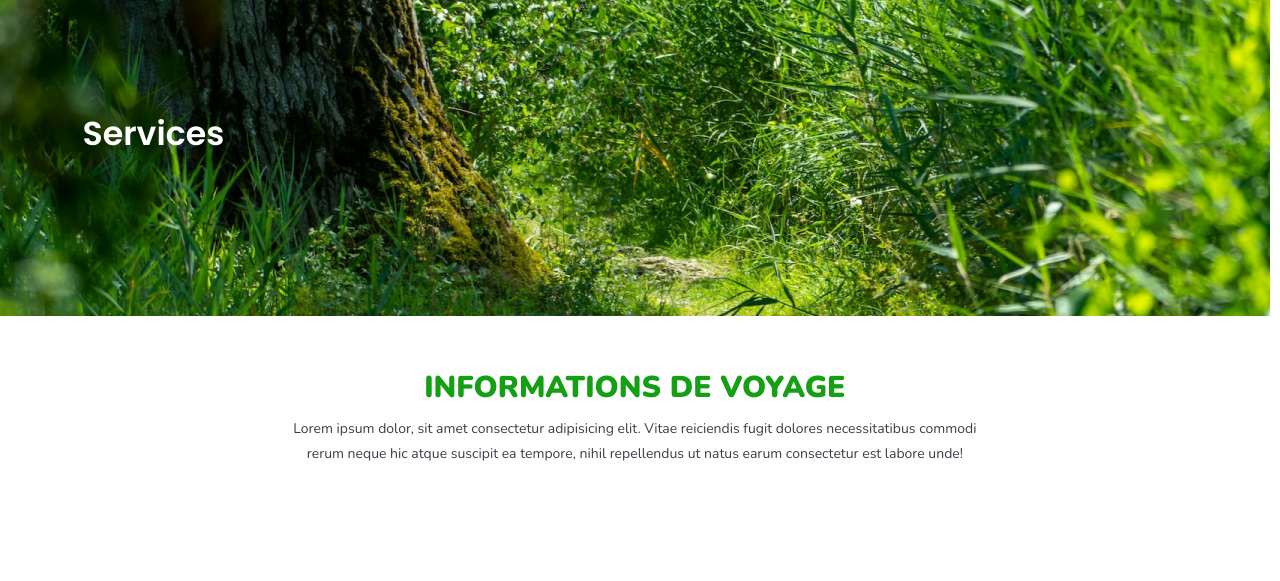
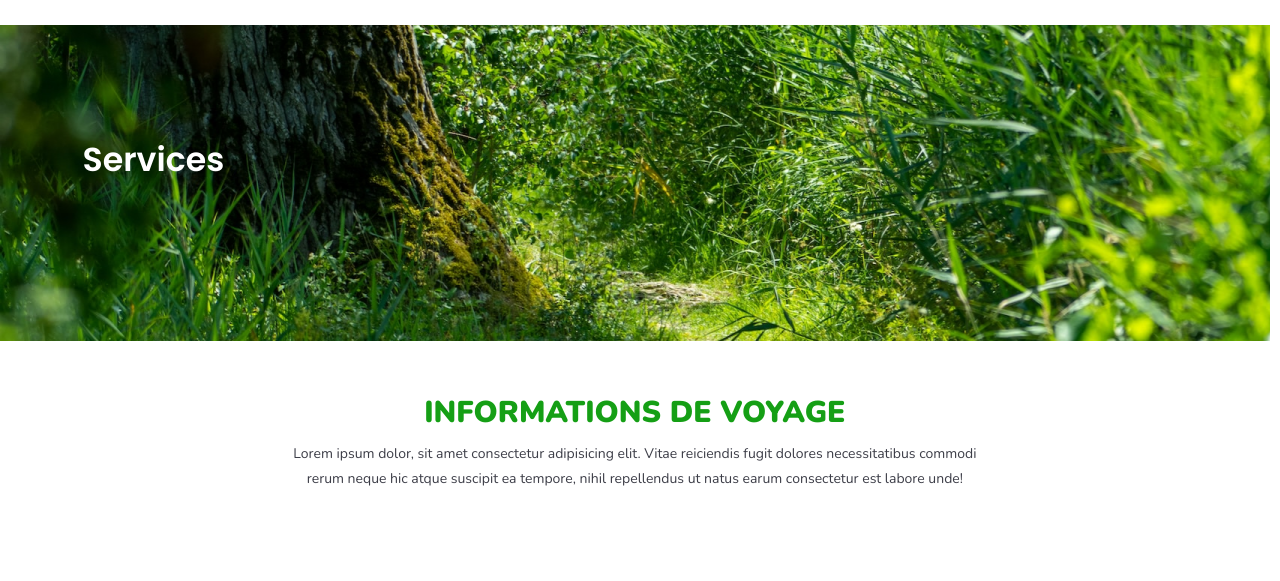
Before and after one commit to animagascar2/Fosa, a PHP site: page /Services.php in a window 1280 px wide. Shown: the part 113-694 px from the top of the page. Run offline with PHP 8.4, Linux system fonts and the light colour scheme.

Commit message:
mis à jours

```diff
--- a/style4.css
+++ b/style4.css
@@ -8,6 +8,7 @@
     height: 316px;
     margin-bottom: 4%;
     width: 100%;
+    margin-top: 2%;
 }
 .containeur h1{
     font-family: 'Poppins', sans-serif;
--- a/style5.css
+++ b/style5.css
@@ -3,6 +3,7 @@
     background-image: url(ServiceIMG/image\ 5.png );
     height: 316px;
     margin-bottom: 4%;
+    margin-top: 2%;
 }
 #ct1 h1{
     font-family: 'Poppins';
```
